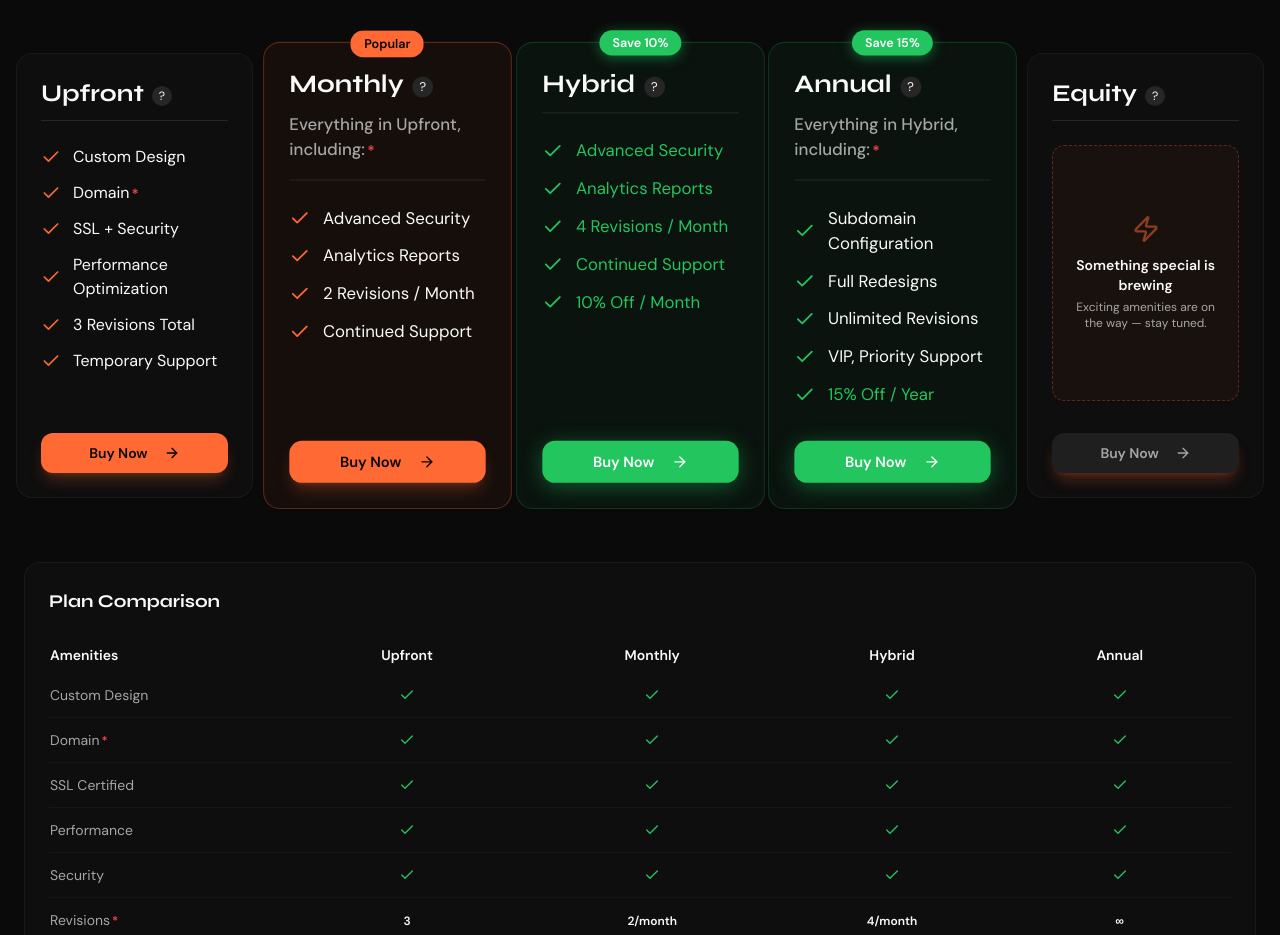
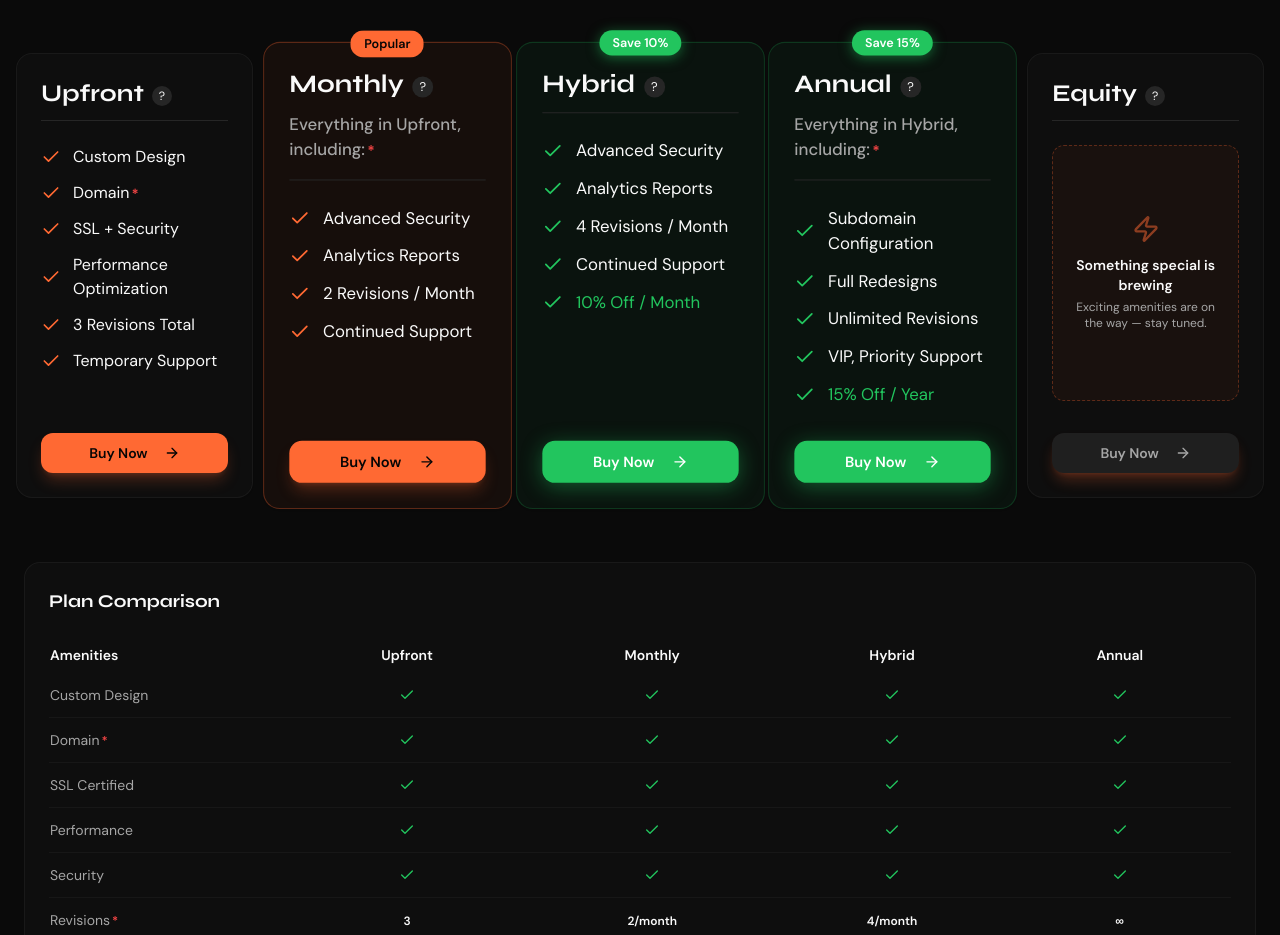
Before and after one commit to matrixfrr/GimmeASite, a Next.js app: page / in a window 1280 px wide. Shown: the part 3840-4775 px from the top of the page. Built offline with nearby package versions, Linux system fonts and the light colour scheme.

Commit message:
Hybrid amenities white text, only 10% Off stays green

```diff
--- a/src/app/page.tsx
+++ b/src/app/page.tsx
@@ -599,10 +599,10 @@ function PricingSection({ onOpenPayment }: { onOpenPayment: (plan: "one-time" |
       priceLabel: "for more information",
       description: "",
       features: [
-        "__green__Advanced Security",
-        "__green__Analytics Reports",
-        "__green__4 Revisions / Month",
-        "__green__Continued Support",
+        "Advanced Security",
+        "Analytics Reports",
+        "4 Revisions / Month",
+        "Continued Support",
         "__green__10% Off / Month",
       ],
       popular: false,
```
